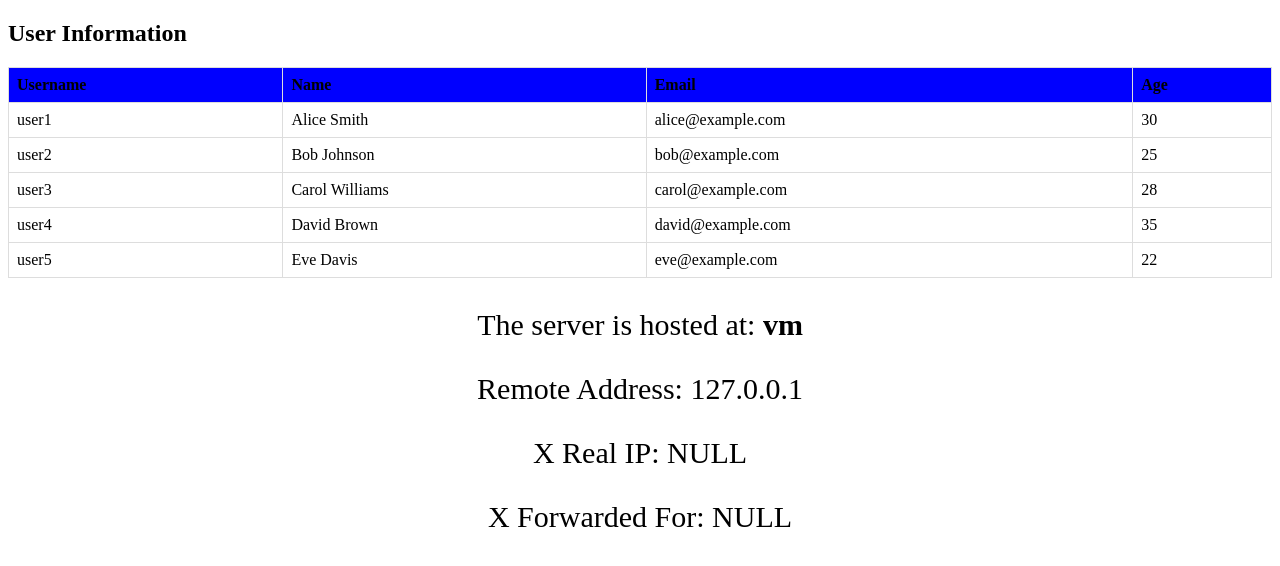
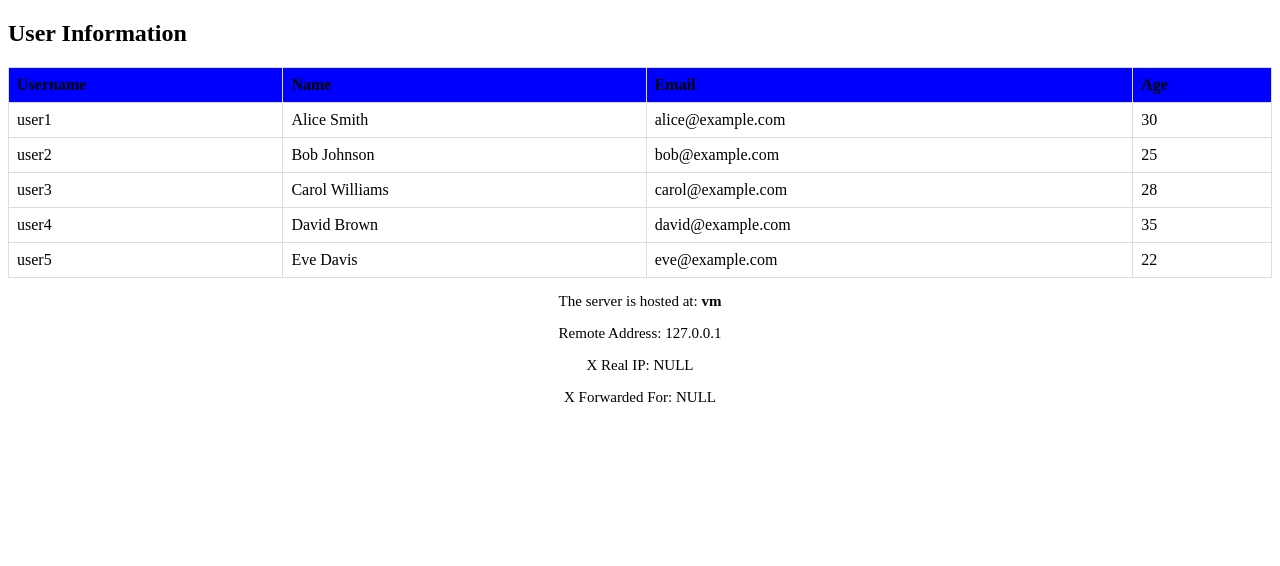
Before and after one commit to FuReAsu/docker, a PHP site: page / in a window 1280 px wide. Shown: the top 566 px of the page. Run offline with PHP 8.4, Linux system fonts and the light colour scheme; data comes from the database, SQL or seed files in the repository; data that the repository does not hold is empty.

Commit message:
edited footer layout webdbsvr

```diff
--- a/webdbsvr/web/www/index.php
+++ b/webdbsvr/web/www/index.php
@@ -9,10 +9,10 @@
         th, td { padding: 8px; text-align: left; border: 1px solid #ddd; }
         th { background-color: blue; }
         .footer{
-            margin-bottom: 20px;
+            margin-bottom: 5px;
             text-align: center;
             font-family: 'Times New Roman', Times, serif;
-            font-size: 30px;
+            font-size: 15px;
             margin: 0;
         }
     </style>
```
